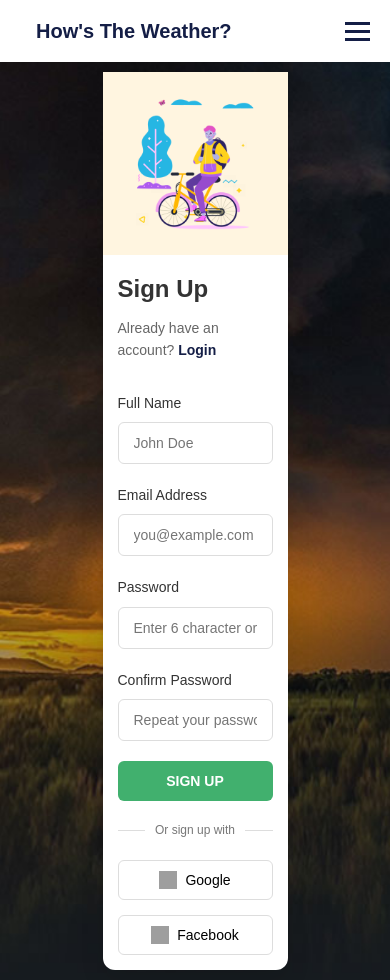
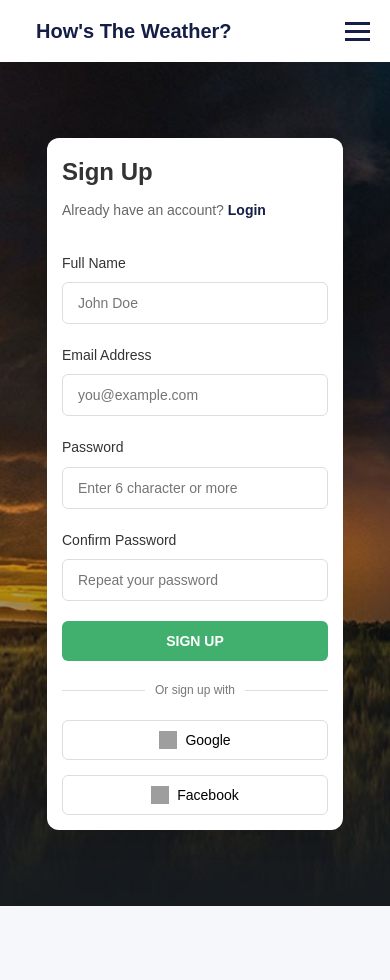
Before and after one commit to xbeatriz/hows-the-weather-backend, a Vue app in the folder frontend/: page /signup in a window 390 px wide. After the commit the page ends 906 px from the top, so only its background shows below. Built offline with nearby package versions, Linux system fonts and the light colour scheme; grey boxes are pictures that could not be loaded.

Commit message:
signup corrections

```diff
--- a/frontend/src/views/LoginView.vue
+++ b/frontend/src/views/LoginView.vue
@@ -376,9 +376,7 @@ input[type="password"]:focus {
   }
 
   .login-image-section {
-    order: -1;
-    height: 200px; /* Fixed height for the image section on mobile */
-    min-height: auto;
+    display: none; /* Hide the image section on mobile screens */
   }
 
   .login-form-section {
@@ -400,8 +398,8 @@ input[type="password"]:focus {
     padding: 15px;
   }
 
-  .login-image-section {
-    height: 150px; /* Smaller height on very small screens */
-  }
+  /* .login-image-section {
+    height: 150px;
+  } */
 }
 </style>
--- a/frontend/src/views/SingUpView.vue
+++ b/frontend/src/views/SingUpView.vue
@@ -116,11 +116,13 @@ export default {
 }
 
 .login-card {
-  display: flex;
-  width:50%;
+   display: flex;
+  width: 80%;
+  max-width: 1000px;
   background-color: white;
   border-radius: 12px;
   box-shadow: 0 10px 25px rgba(0, 0, 0, 0.1);
+  overflow: hidden;
 }
 
 .login-form-section {
@@ -268,8 +270,7 @@ input:focus {
   }
 
   .login-image-section {
-    order: -1;
-    height: 200px;
+    display: none; /* Hide image section on mobile */
   }
 
   .login-form-section {
```
